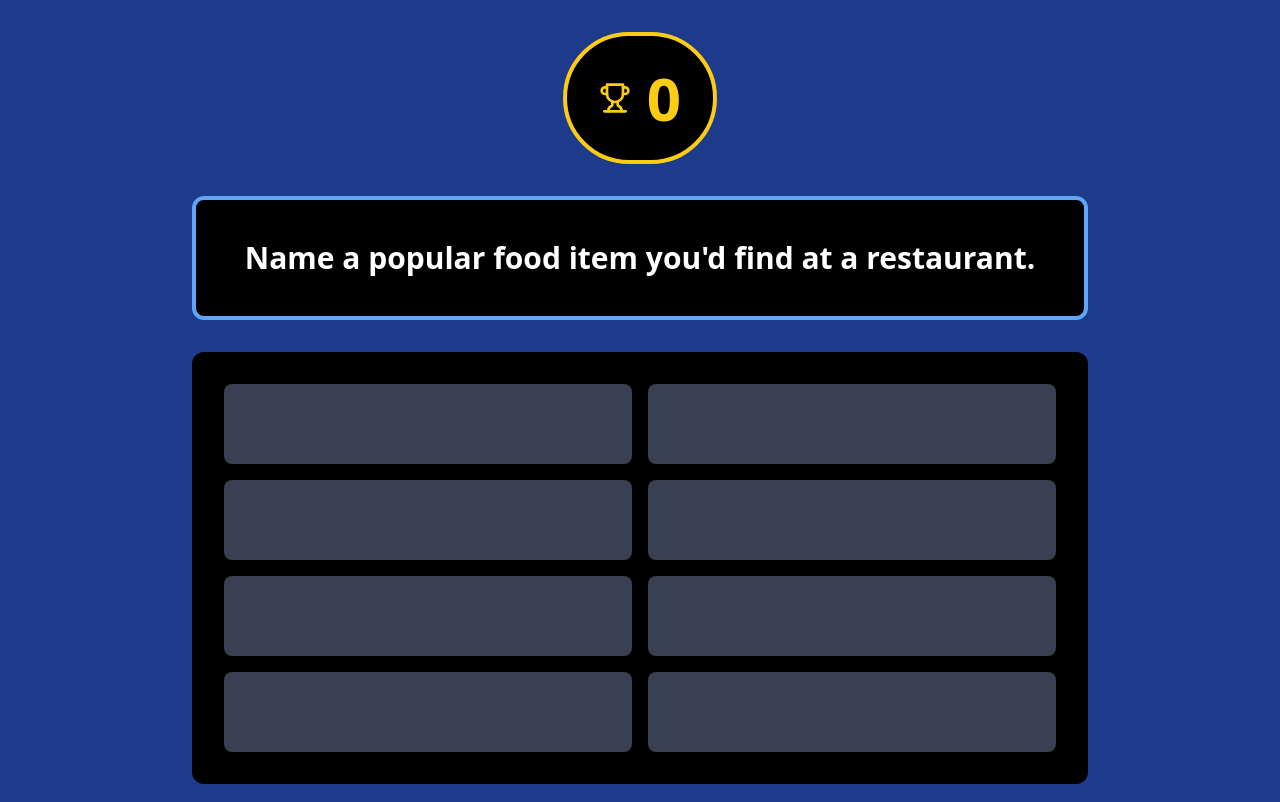
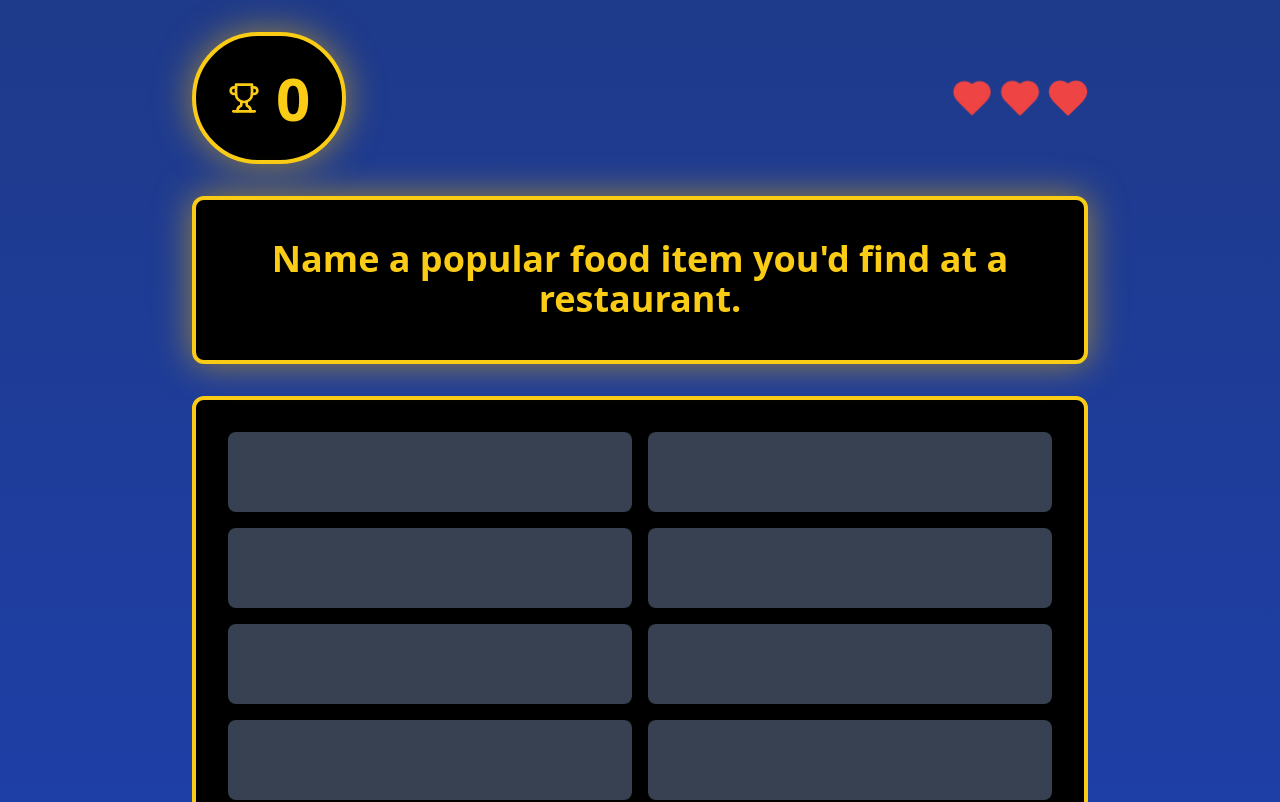
Before and after one commit to depimomo/family-feud, a React (Vite) app: page / in a window 1280 px wide. Shown: the top 802 px of the page. Built offline with nearby package versions, Linux system fonts and the light colour scheme.

Commit message:
add live mechanism

```diff
--- a/src/App.tsx
+++ b/src/App.tsx
@@ -1,5 +1,6 @@
 import React, { useState } from 'react';
-import { Trophy, ArrowRight, Send } from 'lucide-react';
+import { Trophy, ArrowRight, Send, Heart } from 'lucide-react';
+import levelsData from './data/levels.json';
 
 interface Answer {
   text: string;
@@ -13,54 +14,15 @@ interface Level {
 }
 
 function App() {
-  const levels: Level[] = [
-    {
-      question: "Name a popular food item you'd find at a restaurant.",
-      answers: [
-        { text: "Pizza", points: 35, isRevealed: false },
-        { text: "Burger", points: 25, isRevealed: false },
-        { text: "Sushi", points: 15, isRevealed: false },
-        { text: "Pasta", points: 10, isRevealed: false },
-        { text: "Tacos", points: 8, isRevealed: false },
-        { text: "Salad", points: 4, isRevealed: false },
-        { text: "Steak", points: 2, isRevealed: false },
-        { text: "Ice Cream", points: 1, isRevealed: false },
-      ]
-    },
-    {
-      question: "Name something people do to stay healthy.",
-      answers: [
-        { text: "Exercise", points: 40, isRevealed: false },
-        { text: "Eat Well", points: 30, isRevealed: false },
-        { text: "Sleep", points: 15, isRevealed: false },
-        { text: "Drink Water", points: 8, isRevealed: false },
-        { text: "Meditate", points: 4, isRevealed: false },
-        { text: "Take Vitamins", points: 2, isRevealed: false },
-        { text: "Regular Checkups", points: 1, isRevealed: false },
-        { text: "Reduce Stress", points: 1, isRevealed: false },
-      ]
-    },
-    {
-      question: "Name a popular vacation destination.",
-      answers: [
-        { text: "Hawaii", points: 35, isRevealed: false },
-        { text: "Paris", points: 25, isRevealed: false },
-        { text: "Disney World", points: 20, isRevealed: false },
-        { text: "Las Vegas", points: 10, isRevealed: false },
-        { text: "New York", points: 5, isRevealed: false },
-        { text: "Caribbean", points: 3, isRevealed: false },
-        { text: "London", points: 1, isRevealed: false },
-        { text: "Tokyo", points: 1, isRevealed: false },
-      ]
-    }
-  ];
-
+  const levels: Level[] = levelsData.levels;
   const [currentLevelIndex, setCurrentLevelIndex] = useState(0);
   const [totalScore, setTotalScore] = useState(0);
   const [currentQuestion, setCurrentQuestion] = useState(levels[0].question);
   const [answers, setAnswers] = useState<Answer[]>(levels[0].answers);
   const [guess, setGuess] = useState('');
   const [isWrongAnswer, setIsWrongAnswer] = useState(false);
+  const [lives, setLives] = useState(3);
+  const [showWrongOverlay, setShowWrongOverlay] = useState(false);
 
   const revealAnswer = (index: number) => {
     const answer = answers[index];
@@ -72,13 +34,60 @@ function App() {
     }
   };
 
+  const revealAllAnswers = () => {
+    setAnswers(answers.map(answer => ({ ...answer, isRevealed: true })));
+  };
+
+  const isMatchingAnswer = (guess: string, answer: string): boolean => {
+    const guessWords = guess.toLowerCase().trim().split(/\s+/);
+    const answerWords = answer.toLowerCase().split(/\s+/);
+
+    // Check for exact match first
+    if (guess.toLowerCase().trim() === answer.toLowerCase()) {
+      return true;
+    }
+
+    // Check for singular/plural variations
+    if (answer.toLowerCase().endsWith('s')) {
+      const singular = answer.toLowerCase().slice(0, -1);
+      if (guess.toLowerCase().trim() === singular) {
+        return true;
+      }
+    }
+    if (guess.toLowerCase().trim().endsWith('s')) {
+      const singular = guess.toLowerCase().trim().slice(0, -1);
+      if (singular === answer.toLowerCase()) {
+        return true;
+      }
+    }
+
+    // Check if the guess contains all main words from the answer
+    // or if the answer contains all words from the guess
+    const isGuessSubsetOfAnswer = guessWords.every(word =>
+      answerWords.some(answerWord =>
+        answerWord === word ||
+        answerWord.startsWith(word) ||
+        word.startsWith(answerWord)
+      )
+    );
+
+    const isAnswerSubsetOfGuess = answerWords.every(word =>
+      guessWords.some(guessWord =>
+        guessWord === word ||
+        guessWord.startsWith(word) ||
+        word.startsWith(guessWord)
+      )
+    );
+
+    return isGuessSubsetOfAnswer || isAnswerSubsetOfGuess;
+  };
+
   const handleGuess = (e: React.FormEvent) => {
     e.preventDefault();
-    const guessLower = guess.toLowerCase().trim();
 
     let foundMatch = false;
     answers.forEach((answer, index) => {
-      if (!answer.isRevealed && answer.text.toLowerCase() === guessLower) {
+      if (!answer.isRevealed && isMatchingAnswer(guess, answer.text)) {
         revealAnswer(index);
         foundMatch = true;
       }
@@ -86,7 +95,18 @@ function App() {
 
     if (!foundMatch) {
       setIsWrongAnswer(true);
-      setTimeout(() => setIsWrongAnswer(false), 500);
+      setShowWrongOverlay(true);
+      setLives(prev => {
+        const newLives = prev - 1;
+        if (newLives === 0) {
+          revealAllAnswers();
+        }
+        return newLives;
+      });
+      setTimeout(() => {
+        setIsWrongAnswer(false);
+        setShowWrongOverlay(false);
+      }, 1000);
     }
 
     setGuess('');
@@ -98,36 +118,64 @@ function App() {
     setCurrentQuestion(levels[nextIndex].question);
     setAnswers(levels[nextIndex].answers);
     setGuess('');
+    setLives(3);
   };
 
   return (
-    <div className="min-h-screen bg-blue-900 flex flex-col items-center p-8">
-      {/* Score Board */}
-      <div className="bg-black rounded-full p-8 mb-8 border-4 border-yellow-400">
-        <div className="flex items-center gap-4">
-          <Trophy size={32} className="text-yellow-400" />
-          <span className="text-6xl font-bold text-yellow-400">{totalScore}</span>
+    <div className="min-h-screen bg-gradient-to-b from-blue-900 to-blue-800 flex flex-col items-center p-8 relative">
+      {/* Wrong Answer Overlay */}
+      {showWrongOverlay && (
+        <div className="fixed inset-0 bg-black bg-opacity-50 flex items-center justify-center z-50">
+          <div className="text-red-600 transform scale-150">
+            <svg xmlns="http://www.w3.org/2000/svg" width="120" height="120" viewBox="0 0 24 24" fill="none" stroke="currentColor" strokeWidth="2" strokeLinecap="round" strokeLinejoin="round">
+              <line x1="18" y1="6" x2="6" y2="18"></line>
+              <line x1="6" y1="6" x2="18" y2="18"></line>
+            </svg>
+          </div>
+        </div>
+      )}
+
+      {/* Score and Lives */}
+      <div className="w-full max-w-4xl flex justify-between items-center mb-8">
+        {/* Score Board */}
+        <div className="bg-black rounded-full p-8 border-4 border-yellow-400 glow-effect">
+          <div className="flex items-center gap-4">
+            <Trophy size={32} className="text-yellow-400" />
+            <span className="text-6xl font-bold text-yellow-400">{totalScore}</span>
+          </div>
+        </div>
+
+        {/* Lives */}
+        <div className="flex gap-2">
+          {[...Array(3)].map((_, index) => (
+            <Heart
+              key={index}
+              size={40}
+              className={`${index < lives ? 'text-red-500 fill-red-500' : 'text-gray-400 fill-gray-400'} pulse-effect`}
+              style={{ animationDelay: `${index * 0.2}s` }}
+            />
+          ))}
         </div>
       </div>
 
       {/* Question Section */}
-      <div className="bg-black p-6 rounded-xl w-full max-w-4xl mb-8 border-4 border-blue-400">
+      <div className="bg-black p-6 rounded-xl w-full max-w-4xl mb-8 border-4 border-yellow-400 glow-effect">
         <div className="flex items-center justify-center">
-          <p className="text-white text-3xl font-bold text-center py-4">
+          <p className="text-yellow-400 text-4xl font-bold text-center py-4 float-effect">
             {currentQuestion}
           </p>
         </div>
       </div>
 
       {/* Answer Board */}
-      <div className="bg-black p-8 rounded-xl w-full max-w-4xl mb-8">
+      <div className="bg-black p-8 rounded-xl w-full max-w-4xl mb-8 border-4 border-yellow-400">
         <div className="grid grid-cols-2 gap-4">
           {answers.map((answer, index) => (
             <div
               key={index}
-              className={`h-20 rounded-lg flex items-center justify-between px-6 ${
+              className={`h-20 rounded-lg flex items-center justify-between px-6 transition-all duration-500 transform hover:scale-105 ${
                 answer.isRevealed
-                  ? 'bg-blue-600 text-white'
+                  ? 'bg-gradient-to-r from-yellow-600 to-yellow-400 text-white shadow-lg'
                   : 'bg-gray-700 text-transparent'
               }`}
             >
@@ -149,13 +197,17 @@ function App() {
           value={guess}
           onChange={(e) => setGuess(e.target.value)}
           placeholder="Enter your guess..."
-          className={`flex-1 px-6 py-4 rounded-lg text-xl focus:outline-none focus:ring-2 focus:ring-blue-400 ${
+          className={`flex-1 px-6 py-4 rounded-lg text-xl focus:outline-none focus:ring-2 focus:ring-yellow-400 ${
             isWrongAnswer ? 'shake bg-red-100' : 'bg-white'
           }`}
+          disabled={lives === 0}
         />
         <button
           type="submit"
-          className="bg-blue-600 hover:bg-blue-700 text-white font-bold py-4 px-8 rounded-lg flex items-center gap-2 transition-colors duration-300"
+          className={`bg-yellow-500 hover:bg-yellow-600 text-white font-bold py-4 px-8 rounded-lg flex items-center gap-2 transition-all duration-300 transform hover:scale-105 ${
+            lives === 0 ? 'opacity-50 cursor-not-allowed' : ''
+          }`}
+          disabled={lives === 0}
         >
           <span>Guess</span>
           <Send size={24} />
@@ -165,7 +217,7 @@ function App() {
       {/* Next Level Button */}
       <button
         onClick={nextLevel}
-        className="bg-green-600 hover:bg-green-700 text-white font-bold py-4 px-8 rounded-full flex items-center gap-2 transition-colors duration-300"
+        className="bg-green-600 hover:bg-green-700 text-white font-bold py-4 px-8 rounded-full flex items-center gap-2 transition-all duration-300 transform hover:scale-105 glow-effect"
       >
         <span>Next Level</span>
         <ArrowRight size={24} />
--- /dev/null
+++ b/src/data/levels.json
@@ -0,0 +1,43 @@
+{
+    "levels": [
+      {
+        "question": "Name a popular food item you'd find at a restaurant.",
+        "answers": [
+          { "text": "Pizza", "points": 35, "isRevealed": false },
+          { "text": "Burger", "points": 25, "isRevealed": false },
+          { "text": "Sushi", "points": 15, "isRevealed": false },
+          { "text": "Pasta", "points": 10, "isRevealed": false },
+          { "text": "Tacos", "points": 8, "isRevealed": false },
+          { "text": "Salad", "points": 4, "isRevealed": false },
+          { "text": "Steak", "points": 2, "isRevealed": false },
+          { "text": "Ice Cream", "points": 1, "isRevealed": false }
+        ]
+      },
+      {
+        "question": "Name something people do to stay healthy.",
+        "answers": [
+          { "text": "Exercise", "points": 40, "isRevealed": false },
+          { "text": "Eat Well", "points": 30, "isRevealed": false },
+          { "text": "Sleep", "points": 15, "isRevealed": false },
+          { "text": "Drink Water", "points": 8, "isRevealed": false },
+          { "text": "Meditate", "points": 4, "isRevealed": false },
+          { "text": "Take Vitamins", "points": 2, "isRevealed": false },
+          { "text": "Regular Checkups", "points": 1, "isRevealed": false },
+          { "text": "Reduce Stress", "points": 1, "isRevealed": false }
+        ]
+      },
+      {
+        "question": "Name a popular vacation destination.",
+        "answers": [
+          { "text": "Hawaii", "points": 35, "isRevealed": false },
+          { "text": "Paris", "points": 25, "isRevealed": false },
+          { "text": "Disney World", "points": 20, "isRevealed": false },
+          { "text": "Las Vegas", "points": 10, "isRevealed": false },
+          { "text": "New York", "points": 5, "isRevealed": false },
+          { "text": "Caribbean", "points": 3, "isRevealed": false },
+          { "text": "London", "points": 1, "isRevealed": false },
+          { "text": "Tokyo", "points": 1, "isRevealed": false }
+        ]
+      }
+    ]
+  }
--- a/src/index.css
+++ b/src/index.css
@@ -11,3 +11,30 @@
 .shake {
   animation: shake 0.5s cubic-bezier(.36,.07,.19,.97) both;
 }
+
+@keyframes glow {
+  0%, 100% { filter: drop-shadow(0 0 15px rgba(234, 179, 8, 0.5)); }
+  50% { filter: drop-shadow(0 0 25px rgba(234, 179, 8, 0.8)); }
+}
+
+@keyframes float {
+  0%, 100% { transform: translateY(0); }
+  50% { transform: translateY(-10px); }
+}
+
+@keyframes pulse {
+  0%, 100% { transform: scale(1); }
+  50% { transform: scale(1.05); }
+}
+
+.glow-effect {
+  animation: glow 2s ease-in-out infinite;
+}
+
+.float-effect {
+  animation: float 3s ease-in-out infinite;
+}
+
+.pulse-effect {
+  animation: pulse 2s ease-in-out infinite;
+}
```
